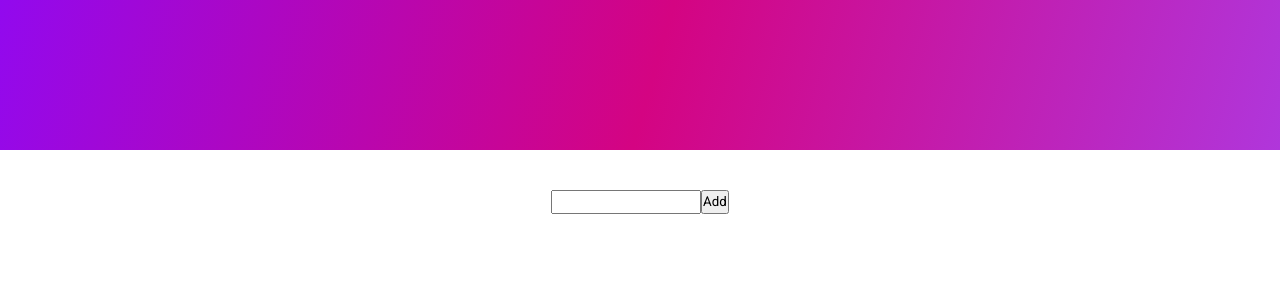
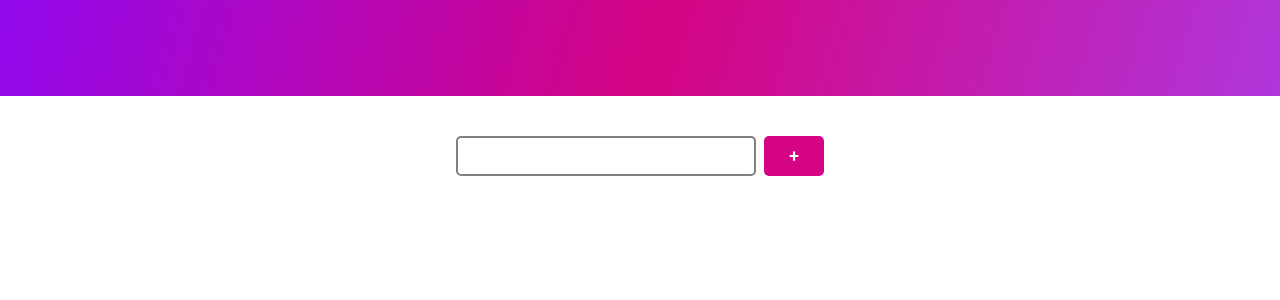
Before and after one commit to FedericaI7/to-do-list, a React (Create React App) app: page / in a window 1280 px wide. Shown: the top 300 px of the page. Built offline with nearby package versions, Linux system fonts and the light colour scheme.

Commit message:
style: Header and App

```diff
--- a/src/App.css
+++ b/src/App.css
@@ -7,4 +7,23 @@
   display: flex;
   justify-content: center;
   align-items: center;
+  gap: 8px;
 }
+
+.app--container input {
+  width: 300px;
+  height: 40px;
+  border-radius: 5px;
+  border: 2px solid gray;
+}
+
+.app--container button {
+  height: 40px;
+  width: 60px;
+  background-color: rgba(212, 4, 130);
+  border: none;
+  color: white;
+  border-radius: 5px;
+  font-weight: bold;
+  font-size: 18px;
+}
--- a/src/App.js
+++ b/src/App.js
@@ -10,7 +10,7 @@ function App() {
       <Header />
       <div className="app--container">
         <input value={inputValue} type="text" placeholder="" />
-        <button>Add</button>
+        <button>+</button>
       </div>
     </>
   );
--- a/src/Header.css
+++ b/src/Header.css
@@ -1,5 +1,5 @@
 .header--container {
-  height: 9.375rem;
+  height: 6rem;
   background: rgb(146, 9, 238);
   background: linear-gradient(
     106deg,
```
